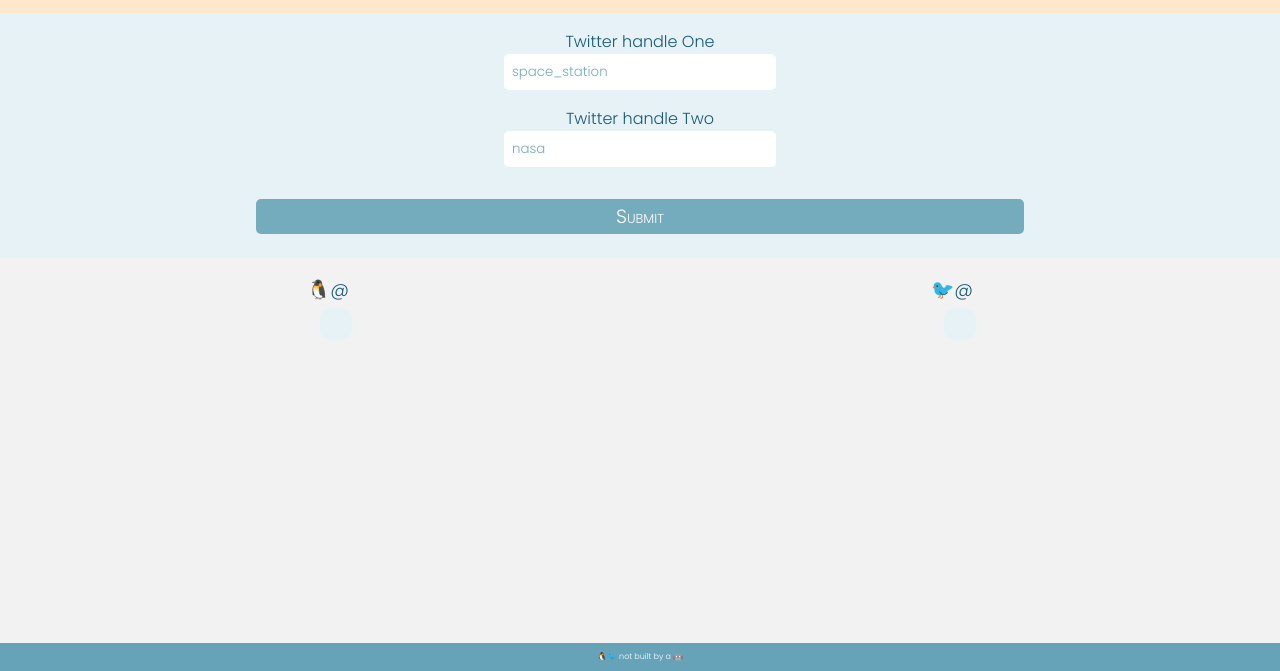
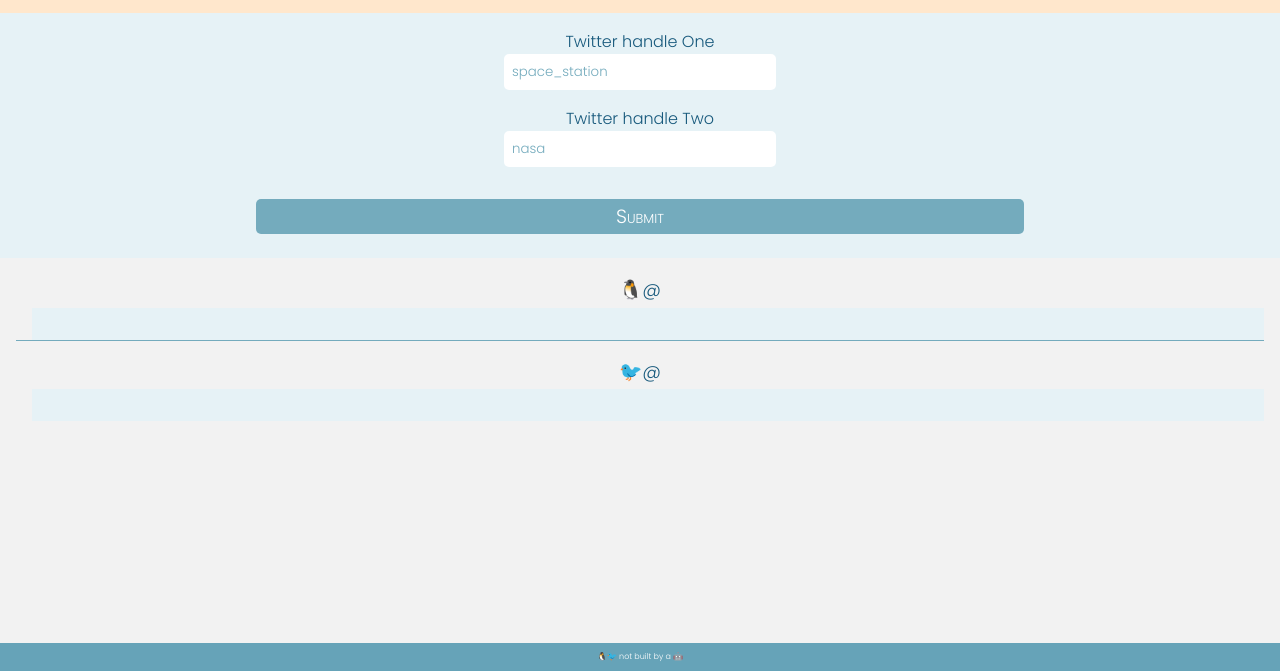
Before and after one commit to Garcila/2tweets2text, a website: page public/index.html in a window 1280 px wide. Shown: the part 129-800 px from the top of the page. Drawn offline with nearby package versions, Linux system fonts and the light colour scheme.

Commit message:
reverted to latest file

```diff
--- a/public/assets/css/styles.css
+++ b/public/assets/css/styles.css
@@ -144,15 +144,6 @@
   background-color: var(--main-bg-colour);
   color: var(--body-header-colour);
   flex: 1;
-  display: flex;
-  flex-wrap: wrap;
-  justify-content: space-around;
-}
-
-.tweets-one-box,
-.tweets-two-box {
-  display: flex;
-  flex-direction: column;
 }
 
 .bird {
@@ -167,8 +158,6 @@
   margin: 0.2rem 0 0 1rem;
   background-color: var(--body-bg-colour);
   border: 10px;
-  max-width: 550px;
-  border-radius: 10px;
 }
 
 .footer {
--- a/public/index.html
+++ b/public/index.html
@@ -37,14 +37,11 @@
     </div>
     </div>
     <div class="tweets-text">
-      <div class="tweet-one-box">
-        <h3 class="bird">🐧 <span class="bird1">@</span></h3>
-        <div class="user-one"></div>
-      </div>
-      <div class="tweets-two-box">
-        <h3 class="bird">🐦 <span class="bird2">@</span></h3>
-        <div class="user-two"></div>
-      </div>
+      <h3 class="bird">🐧 <span class="bird1">@</span></h3>
+      <div class="user-one"></div>
+      <hr />
+      <h3 class="bird">🐦 <span class="bird2">@</span></h3>
+      <div class="user-two"></div>
     </div>
     <footer class="footer">
       🐧🐦 not built by a 🤖
```
Also changed, not shown: routes/apiRoutes.js (+13 -17 lines).
